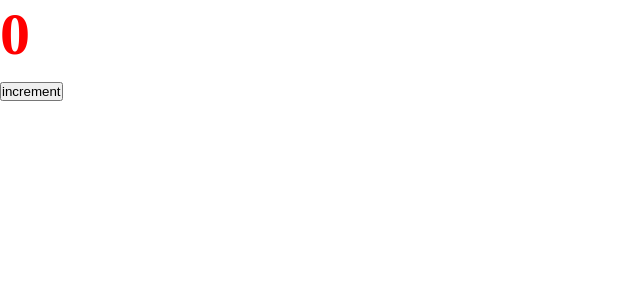
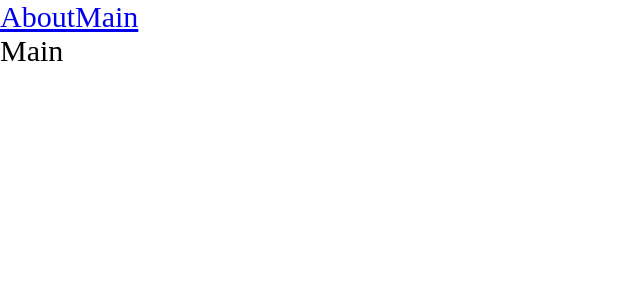
Before and after one commit to Avverest/advanced-frontend, a React app: page / in a window 1280 px wide. Shown: the top 300 px of the page, without its empty margins (0-640 px from the left). Built offline with nearby package versions, Linux system fonts and the light colour scheme.

Commit message:
Add routing.

```diff
--- a/src/App.tsx
+++ b/src/App.tsx
@@ -1,9 +1,21 @@
-import { Counter } from './components/Counter'
 import './index.scss'
+import { Link, Route, Routes } from 'react-router-dom'
+import AboutPage from './pages/About/AboutPage'
+import MainPage from './pages/Main/MainPage'
+import { AboutPageAsync } from './pages/About/AboutPage.async'
+import { MainPageAsync } from './pages/Main/MainPage.async'
+import { Suspense } from 'react'
 export function App () {
   return (
     <div className='app'>
-      <Counter />
+      <Link to='/about'>About</Link>
+      <Link to='/'>Main</Link>
+      <Suspense fallback='Loading...'>
+        <Routes>
+          <Route path='/about' element={<AboutPageAsync />} />
+          <Route path='/' element={<MainPageAsync />}/>
+        </Routes>
+      </Suspense>
     </div>
   )
 }
--- a/src/index.tsx
+++ b/src/index.tsx
@@ -1,7 +1,10 @@
 import { render } from 'react-dom'
 import { App } from './App'
+import { BrowserRouter } from 'react-router-dom'
 
 render(
-  <App />,
+  <BrowserRouter>
+    <App />
+  </BrowserRouter>,
   document.getElementById('root')
 )
--- /dev/null
+++ b/src/pages/About/AboutPage.async.tsx
@@ -0,0 +1,7 @@
+import { lazy } from 'react'
+
+export const AboutPageAsync = lazy(() => new Promise(resolve =>
+  // @ts-ignore
+  // TODO Remove this shit with timout
+  setTimeout(() => resolve(import('./AboutPage')), 1500),
+))
--- /dev/null
+++ b/src/pages/About/AboutPage.tsx
@@ -0,0 +1,9 @@
+import React from 'react'
+
+const AboutPage = () => {
+  return (
+    <div>About</div>
+  )
+}
+
+export default AboutPage
--- /dev/null
+++ b/src/pages/Main/MainPage.async.tsx
@@ -0,0 +1,7 @@
+import { lazy } from 'react'
+
+export const MainPageAsync = lazy(() => new Promise(resolve =>
+  // @ts-ignore
+  // TODO Remove this shit with timout
+  setTimeout(() => resolve(import('./MainPage')), 1500),
+))
--- /dev/null
+++ b/src/pages/Main/MainPage.tsx
@@ -0,0 +1,9 @@
+import React from 'react'
+
+const MainPage = () => {
+  return (
+    <div>Main</div>
+  )
+}
+
+export default MainPage
```
Also changed, not shown: 1 other file (tests, documents, lock files or other folders).
